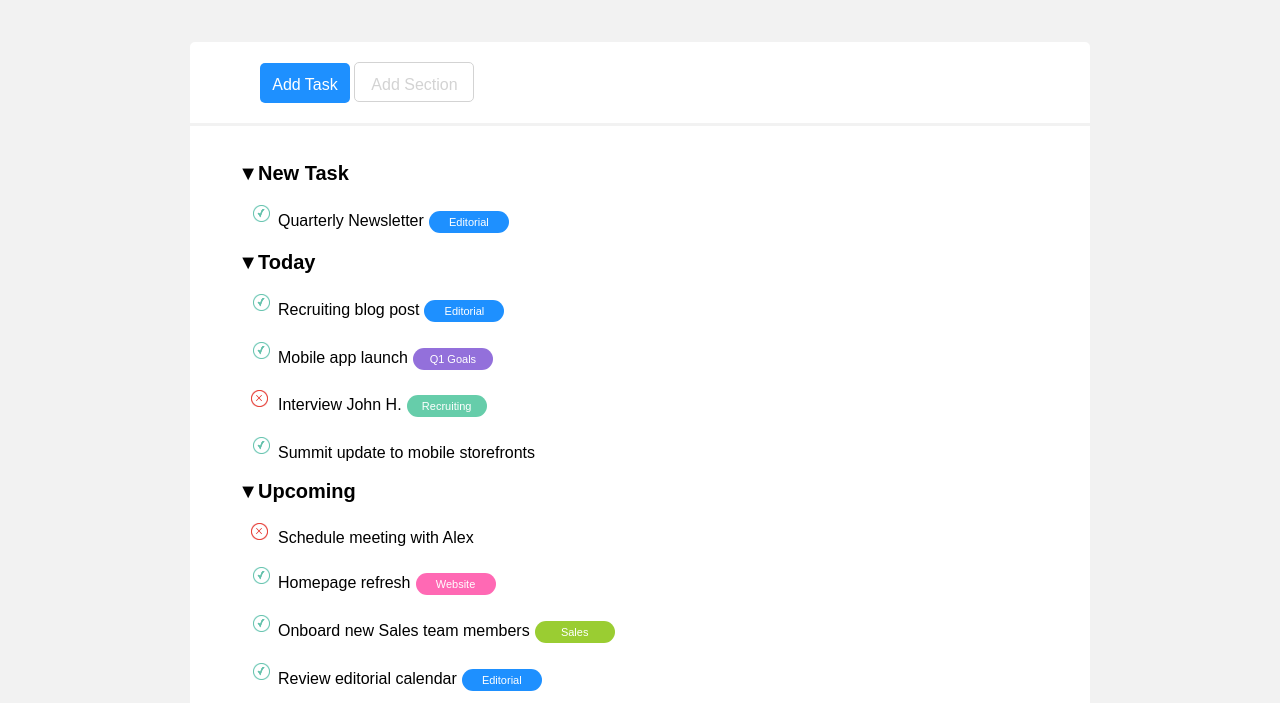
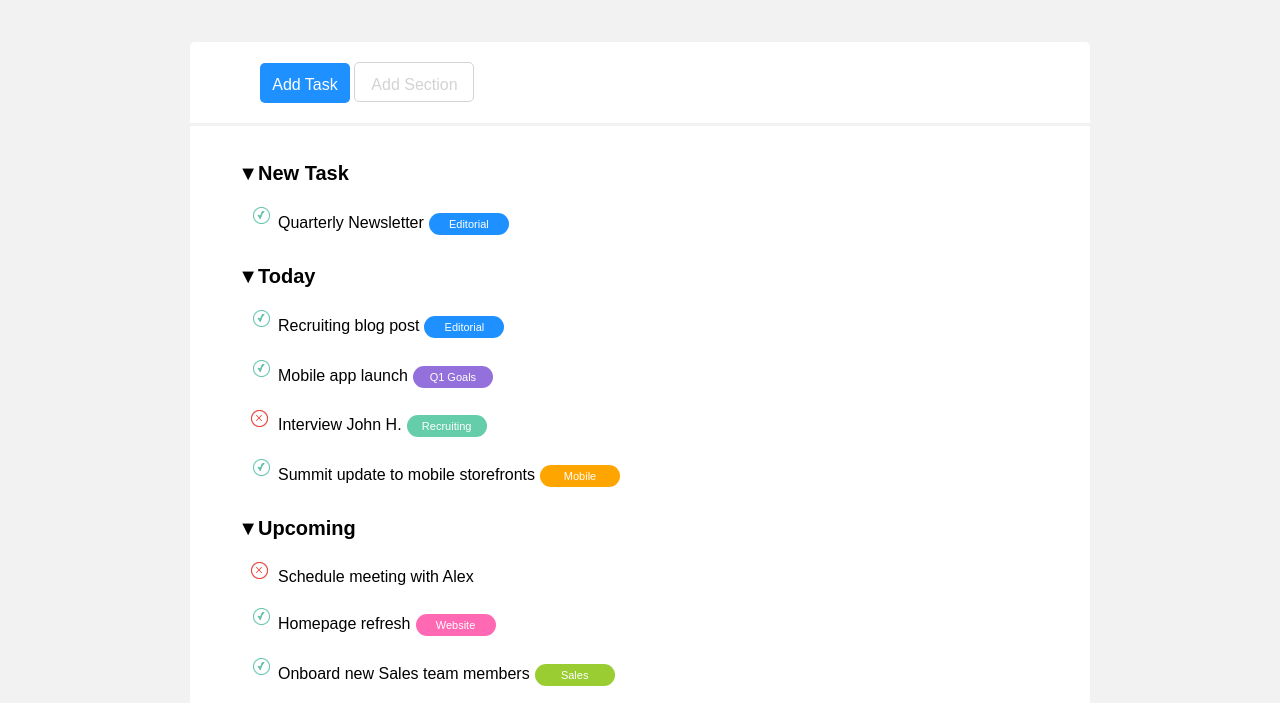
Before and after one commit to cinvenz/html-css-toboolist, a plain HTML site: page index.html in a window 1280 px wide. Shown: the part 65-768 px from the top of the page. Drawn offline with Linux system fonts and the light colour scheme.

Commit message:
final commit

```diff
--- a/index.html
+++ b/index.html
@@ -22,18 +22,18 @@
                 <div class="main-container">
                     <div class="list"><br><br>
                         <ul>
-                            <li class="list-name"><strong>New Task</strong></li><br>
-                            <li class="v">Quarterly Newsletter<div class="editorial">Editorial</div> </li><br>
-                            <li class="list-name"><strong>Today</strong></li><br>
-                            <li class="v">  Recruiting blog post<div class="editorial">Editorial</div> </li><br>
-                            <li class="v">  Mobile app launch<div class="q1">Q1 Goals</div> </li><br>
-                            <li class="x">Interview John H.<div class="recruiting">Recruiting</div> </li><br>
-                            <li class="v">  Summit update to mobile storefronts</li><br>
-                            <li class="list-name"><strong>Upcoming</strong></li><br>
-                            <li class="x">Schedule meeting with Alex</li><br>
-                            <li class="v">Homepage refresh<div class="website">Website</div> </li><br>
-                            <li class="v">Onboard new Sales team members<div class="sales">Sales</div> </li><br>
-                            <li class="v">Review editorial calendar<div class="editorial">Editorial</div> </li><br>
+                            <li class="list-name"><strong>New Task</strong></li>
+                            <li class="v">Quarterly Newsletter<div class="editorial">Editorial</div> </li>
+                            <li class="list-name2"><strong>Today</strong></li>
+                            <li class="v">Recruiting blog post<div class="editorial">Editorial</div> </li>
+                            <li class="v">Mobile app launch<div class="q1">Q1 Goals</div> </li>
+                            <li class="x">Interview John H.<div class="recruiting">Recruiting</div> </li>
+                            <li class="v">Summit update to mobile storefronts<div class="mobile">Mobile</div> </li>
+                            <li class="list-name2"><strong>Upcoming</strong></li>
+                            <li class="x">Schedule meeting with Alex</li>
+                            <li class="v">Homepage refresh<div class="website">Website</div> </li>
+                            <li class="v">Onboard new Sales team members<div class="sales">Sales</div> </li>
+                            <li class="v">Review editorial calendar<div class="editorial">Editorial</div> </li>
 
                         </ul>
                     </div>
--- a/style.css
+++ b/style.css
@@ -21,7 +21,7 @@ img {
 .container {
     background-color: rgba(211, 211, 211, 0.3);
     width: 100%;
-    height: 115vh;
+    height: 120vh;
 }
 
 .add-button {
@@ -63,7 +63,7 @@ img {
     background-color: white;
     max-width: 900px;
     margin: auto;
-    height: 92vh;
+    height: 98vh;
     position: relative;
     top: 48px;
     border-bottom-left-radius: 5px;
@@ -78,7 +78,15 @@ img {
 .list-name {
     font-size: 20px;
     list-style-type: "\25BC";
+
 }
+
+.list-name2 {
+    font-size: 20px;
+    list-style-type: "\25BC";
+    margin-top: 30px;
+}
+
 
 .editorial {
     display: inline-block;
@@ -110,6 +118,19 @@ img {
 .recruiting {
     display: inline-block;
     background-color: rgb(102, 205, 170);
+    color: white;
+    width: 80px;
+    height: 22px;
+    text-align: center;
+    padding-top: 5px;
+    margin-left: 5px;
+    border-radius: 15px;
+    font-size: 11px;
+}
+
+.mobile {
+    display: inline-block;
+    background-color: orange;
     color: white;
     width: 80px;
     height: 22px;
@@ -156,10 +177,13 @@ li {
 .v {
     list-style-image: url(img/v.PNG);
     margin-left: 20px;
+    margin-top: 20px;
 
 }
 
 .x {
     list-style-image: url(img/x.PNG);
     margin-left: 20px;
+    margin-top: 20px;
+
 }
```
